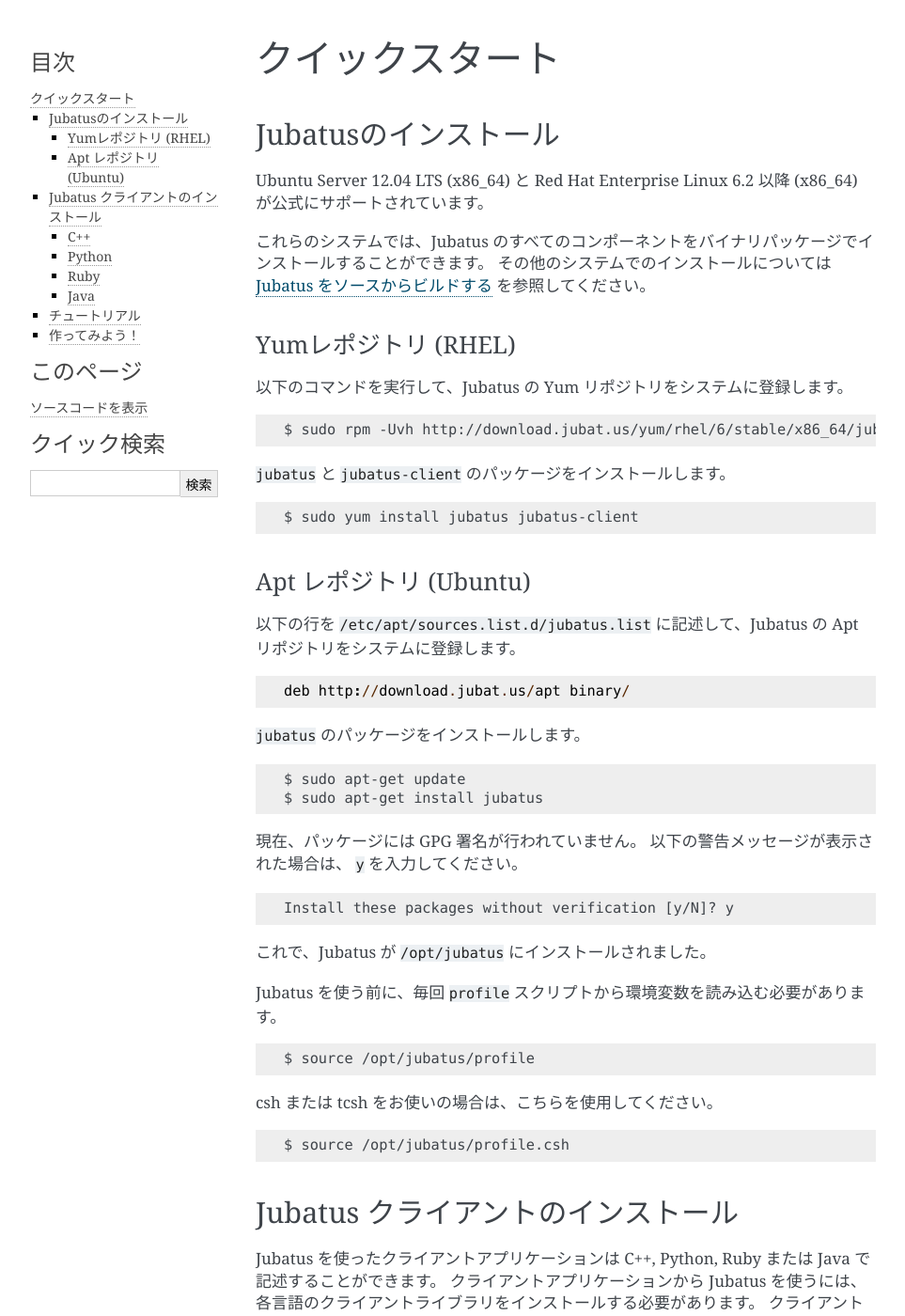
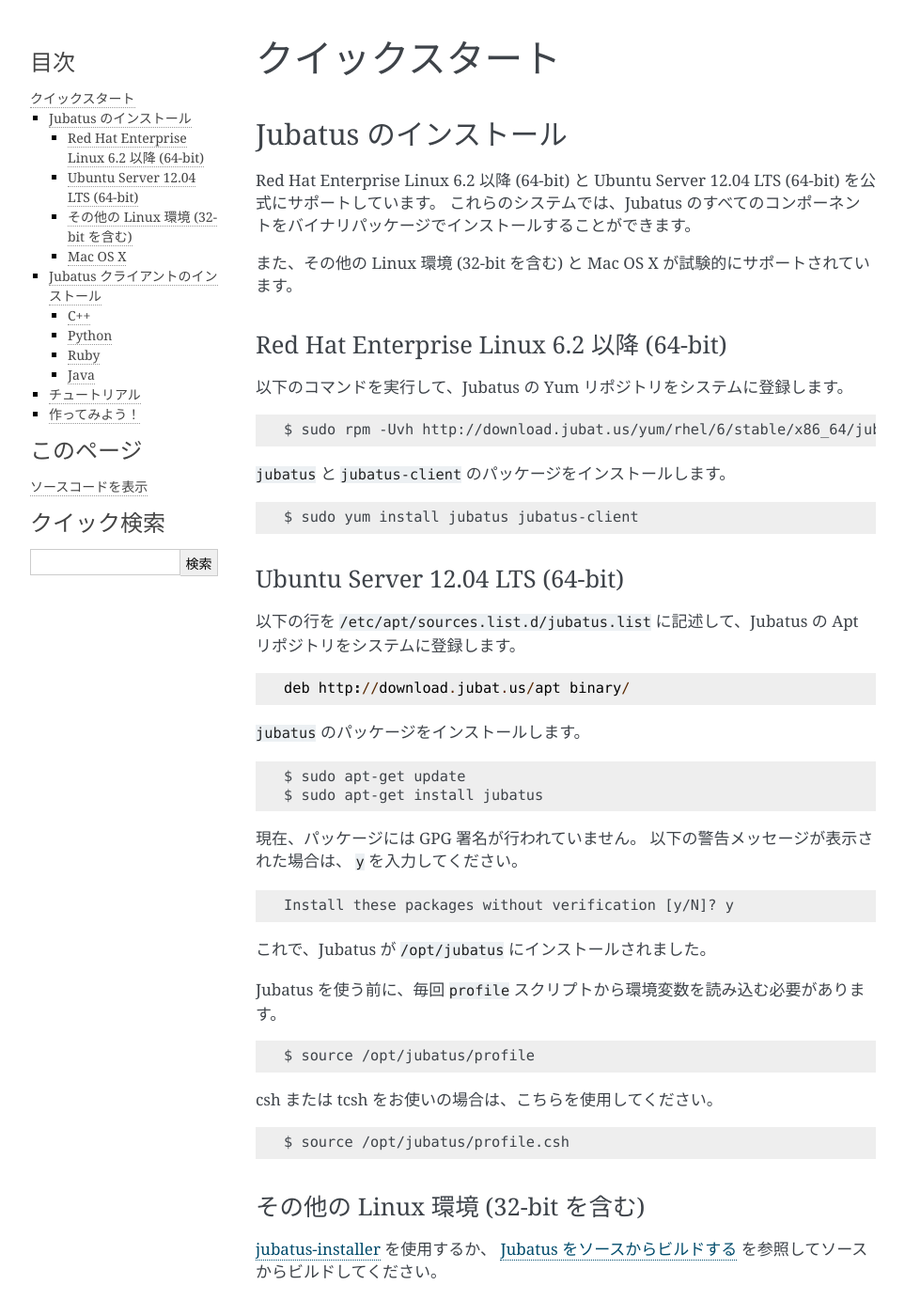
Before and after one commit to jubatus/website, a Sphinx documentation site: the page built from source/ja/quickstart.rst, in a window 1280 px wide and 1400 px high. Shown: the whole window at 94% size, without its empty margins (148-1111 px from the left). Built offline with Sphinx 7.4.7, drawn with Linux system fonts in a browser that asks for light colours; the version number could not be read and is left out; some of the changed text lies outside the part shown.

Commit message:
revise install procedures in QuickStart (fix #69)

```diff
--- a/source/ja/quickstart.rst
+++ b/source/ja/quickstart.rst
@@ -2,16 +2,16 @@
 =================
 
 
-Jubatusのインストール
----------------------
+Jubatus のインストール
+----------------------
 
-Ubuntu Server 12.04 LTS (x86_64) と Red Hat Enterprise Linux 6.2 以降 (x86_64) が公式にサポートされています。
+Red Hat Enterprise Linux 6.2 以降 (64-bit) と Ubuntu Server 12.04 LTS (64-bit) を公式にサポートしています。
+これらのシステムでは、Jubatus のすべてのコンポーネントをバイナリパッケージでインストールすることができます。
 
-これらのシステムでは、Jubatus のすべてのコンポーネントをバイナリパッケージでインストールすることができます。
-その他のシステムでのインストールについては :doc:`build` を参照してください。
+また、その他の Linux 環境 (32-bit を含む) と Mac OS X が試験的にサポートされています。
 
-Yumレポジトリ (RHEL)
-~~~~~~~~~~~~~~~~~~~~~
+Red Hat Enterprise Linux 6.2 以降 (64-bit)
+~~~~~~~~~~~~~~~~~~~~~~~~~~~~~~~~~~~~~~~~~~
 
 以下のコマンドを実行して、Jubatus の Yum リポジトリをシステムに登録します。
 
@@ -25,8 +25,8 @@
 
   $ sudo yum install jubatus jubatus-client
 
-Apt レポジトリ (Ubuntu)
-~~~~~~~~~~~~~~~~~~~~~~~
+Ubuntu Server 12.04 LTS (64-bit)
+~~~~~~~~~~~~~~~~~~~~~~~~~~~~~~~~
 
 以下の行を ``/etc/apt/sources.list.d/jubatus.list`` に記述して、Jubatus の Apt リポジトリをシステムに登録します。
 
@@ -62,6 +62,17 @@
 
   $ source /opt/jubatus/profile.csh
 
+その他の Linux 環境 (32-bit を含む)
+~~~~~~~~~~~~~~~~~~~~~~~~~~~~~~~~~~~
+
+`jubatus-installer <https://github.com/jubatus/jubatus-installer>`_ を使用するか、 :doc:`build` を参照してソースからビルドしてください。
+
+Mac OS X
+~~~~~~~~~
+
+Homebrew をお使いの場合は、 `tap リポジトリ <https://github.com/jubatus/homebrew-jubatus>`_ を使用すると簡単にインストールが行えます。
+
+それ以外の場合は、 `jubatus-installer`_ を使用するか、 :doc:`build` を参照してソースからビルドしてください。
 
 Jubatus クライアントのインストール
 -----------------------------------
```
Also changed, not shown: source/en/quickstart.rst (+18 -7 lines).
